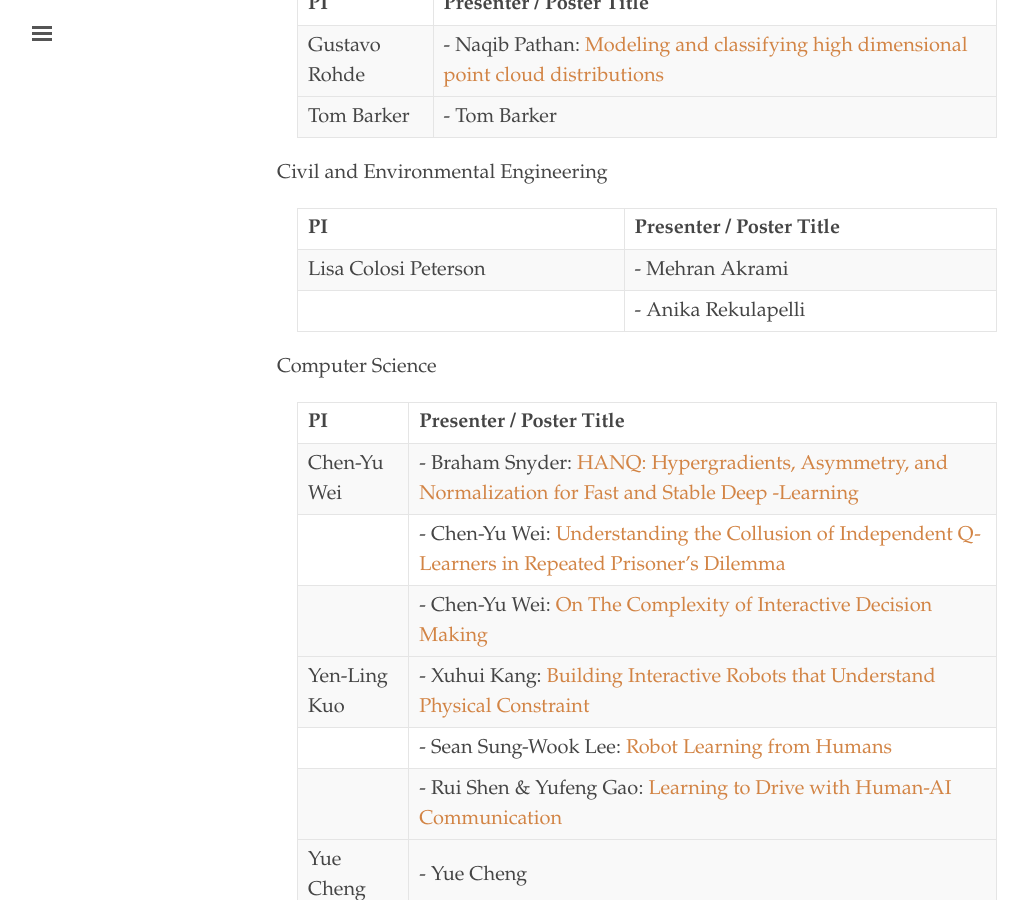
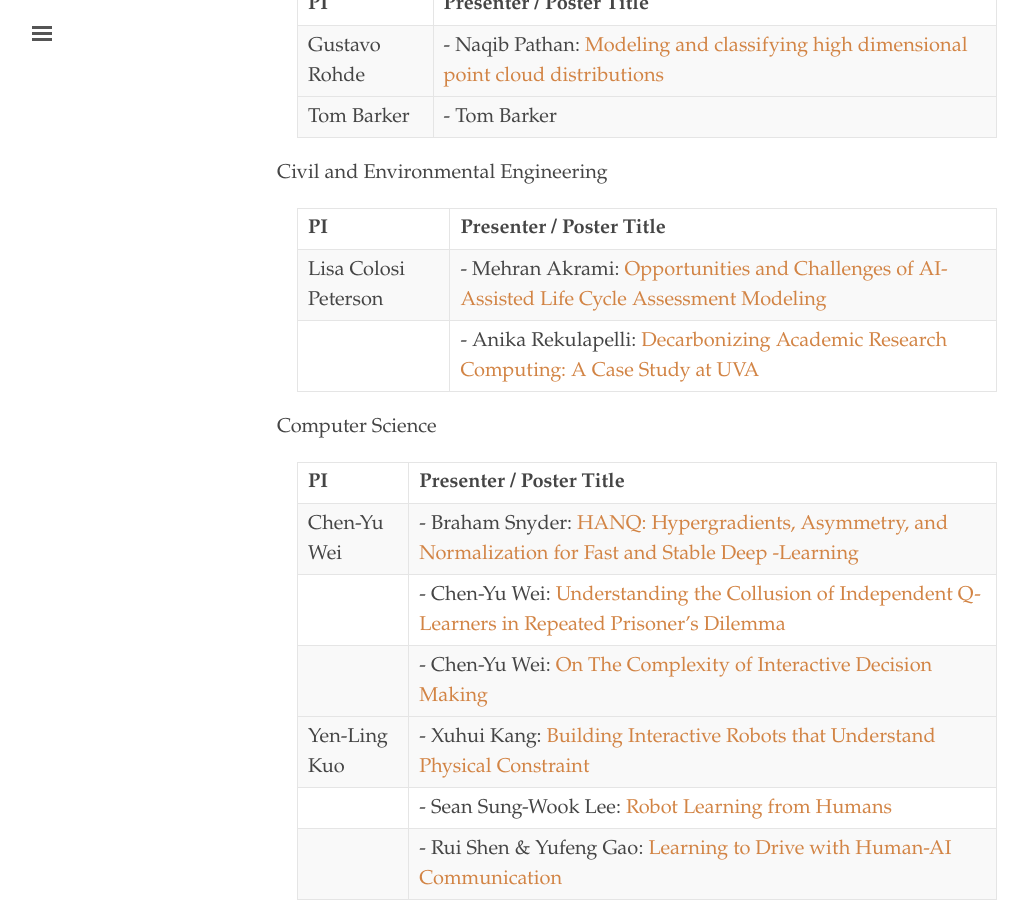
Before and after one commit to uvaml/uvaml.github.io, a Jekyll site: the page built from _texts/2025-10-10.md, in a window 1280 px wide and 900 px high, scrolled down 1020 px. Shown: the whole window, without its empty margins (3-1031 px from the left). Built offline with Jekyll 4.4.1, drawn with Linux system fonts in a browser that asks for light colours.

Commit message:
update posters

```diff
--- a/_texts/2025-10-10.md
+++ b/_texts/2025-10-10.md
@@ -33,8 +33,8 @@ Please RSVP here by Sep 24: [RSVP link](https://forms.gle/W4i6onKdSP9hcJAx7)
 
   | PI               | Presenter / Poster Title   |
   |------------------|----------------------------|
-  | Lisa Colosi Peterson       | - Mehran Akrami               |
-  |                            | - Anika Rekulapelli           |
+  | Lisa Colosi Peterson       | - Mehran Akrami: [Opportunities and Challenges of AI-Assisted Life Cycle Assessment Modeling](https://virginia.box.com/s/s7q93r5qf35ywz43yinrcn29168syx0m) |
+  |                            | - Anika Rekulapelli: [Decarbonizing Academic Research Computing: A Case Study at UVA](https://virginia.box.com/s/f5w49zyvqn2577ggd2a47xy5e6q7yuuc) |
 
 - Computer Science
 
```
